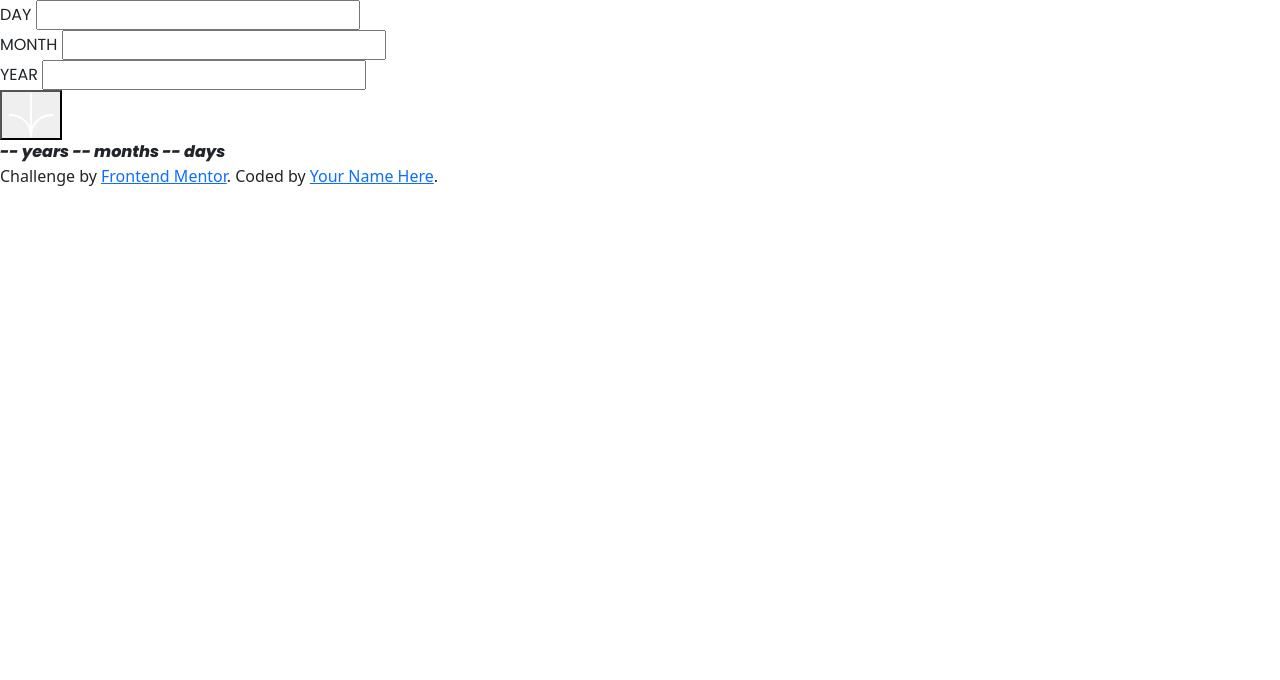
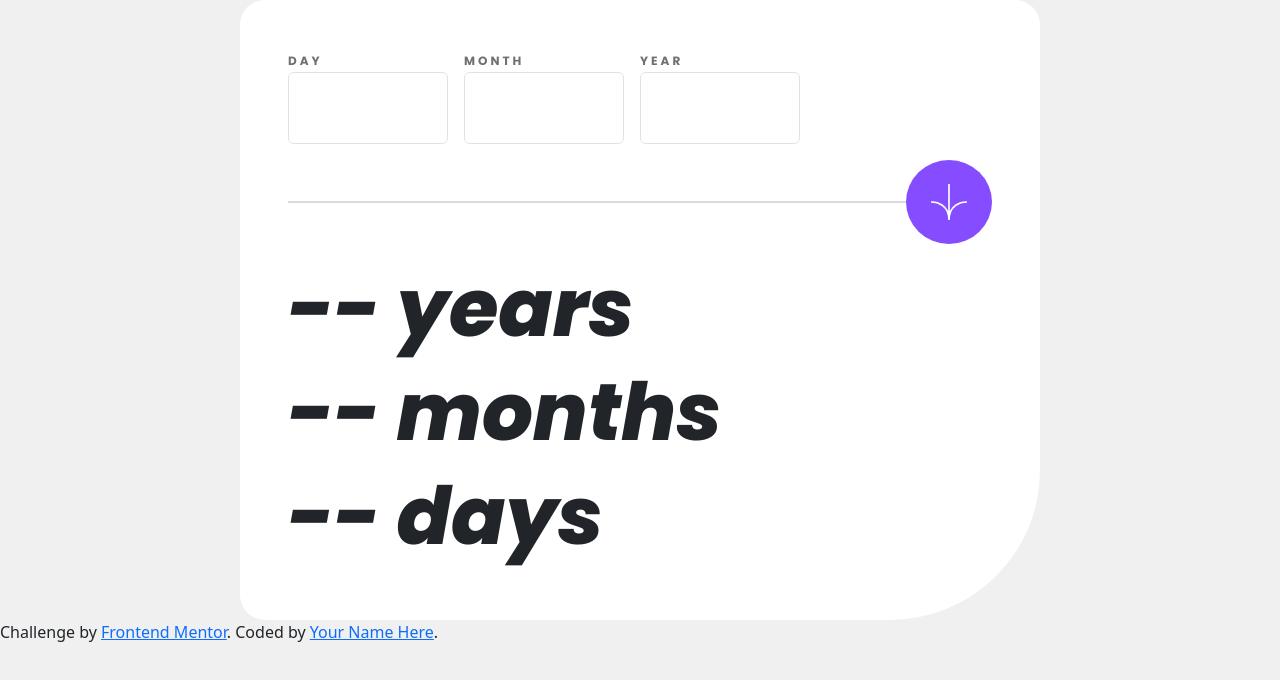
Before and after one commit to camomilte/age-calculator, a plain HTML site: page index.html in a window 1280 px wide. Drawn offline with nearby package versions, Linux system fonts and the light colour scheme.

Commit message:
setting up some styling

```diff
--- a/index.html
+++ b/index.html
@@ -15,34 +15,38 @@
 
   <title>Frontend Mentor | Age calculator app</title>
 </head>
-<body>
-  <div class="wrapper">
-    <div aria-label="birthdate input" class="poppins-regular">
-      <div>
-        <label for="day">DAY</label>
-        <input type="number" id="day">
+<body class="bg-color">
+  <div class="container bg-white p-5">
+      <div aria-label="birthdate input" class="poppins-regular d-flex gap-3 inputfields">
+        <div class="form-group">
+          <label for="day" class="poppins-bold">DAY</label>
+          <input type="number" id="day" class="form-control poppins-bold">
+        </div>
+        <div class="form-group">
+          <label for="month" class="poppins-bold">MONTH</label>
+          <input type="number" id="month" class="form-control poppins-bold">
+        </div>
+        <div class="form-group">
+          <label for="year" class="poppins-bold">YEAR</label>
+          <input type="number" id="year" class="form-control poppins-bold">
+        </div>
+      </div> <!-- Birthdate input end -->
+
+      <div class="d-flex align-items-center py-3">
+        <div class="h-line"></div>
+        <button type="submit" class="btn-submit" id="submit">
+          <svg xmlns="http://www.w3.org/2000/svg" width="38" height="36" viewBox="0 0 46 44"><g fill="none" stroke="#FFF" stroke-width="2"><path d="M1 22.019C8.333 21.686 23 25.616 23 44M23 44V0M45 22.019C37.667 21.686 23 25.616 23 44"/></g></svg>
+        </button>
+      </div> <!-- Submit end -->
+
+      <div aria-label="results" class="results">
+        <h2 class="poppins-extrabold-italic">-- years</h2>
+        <h2 class="poppins-extrabold-italic">-- months</h2>
+        <h2 class="poppins-extrabold-italic">-- days</h2>
       </div>
-      <div>
-        <label for="month">MONTH</label>
-        <input type="number" id="month">
-      </div>
-      <div>
-        <label for="year">YEAR</label>
-        <input type="number" id="year">
-      </div>
-    </div> <!-- Birthdate input end -->
-    <div>
-      <button class="btn-submit" id="submit">
-        <svg xmlns="http://www.w3.org/2000/svg" width="46" height="44" viewBox="0 0 46 44"><g fill="none" stroke="#FFF" stroke-width="2"><path d="M1 22.019C8.333 21.686 23 25.616 23 44M23 44V0M45 22.019C37.667 21.686 23 25.616 23 44"/></g></svg>
-      </button>
-    </div>
-    <div aria-label="results" class="poppins-extrabold-italic">
-      -- years
-      -- months
-      -- days
-    </div>
 
-  </div> <!-- Wrapper end -->
+
+  </div> <!-- Container end -->
 
 
   <div class="attribution">
--- a/style.css
+++ b/style.css
@@ -1,4 +1,55 @@
+:root {
+    --clr-primary:#854dff;
+    --clr-smokey-grey: #716f6f;
+    --clr-light-grey: #dbdbdb;
+    --clr-off-white: #f0f0f0;
+    --clr-off-black:#151515;
+}
 
+.bg-color {
+    background-color: var(--clr-off-white);
+}
+
+.container {
+    max-width: 800px;
+    border-radius: 25px 25px 150px 25px;
+}
+
+/* INPUT FIELD */
+.inputfields .form-control {
+    font-size: 32px;
+    padding: 0.7rem 1.4rem;
+    max-width: 160px;
+}
+
+.inputfields label {
+    font-size: 12px;
+    color: var(--clr-smokey-grey);
+    letter-spacing: 3px;
+}
+
+/* SUBMIT */
+.h-line {
+    border: 1px solid var(--clr-light-grey);
+    width: 100%;
+    height: 0px;
+}
+
+.btn-submit {
+    border: none;
+    border-radius: 100%;
+    background-color: var(--clr-primary);
+    padding: 1.5rem;
+}
+
+.btn-submit:hover {
+    background-color: var(--clr-off-black);
+}
+
+/* RESULTS */
+.results h2 {
+    font-size: 80px;
+}
 
 /* FONT CLASSES */
 .poppins-regular {
```
Also changed, not shown: design/desktop-completed.jpg.
